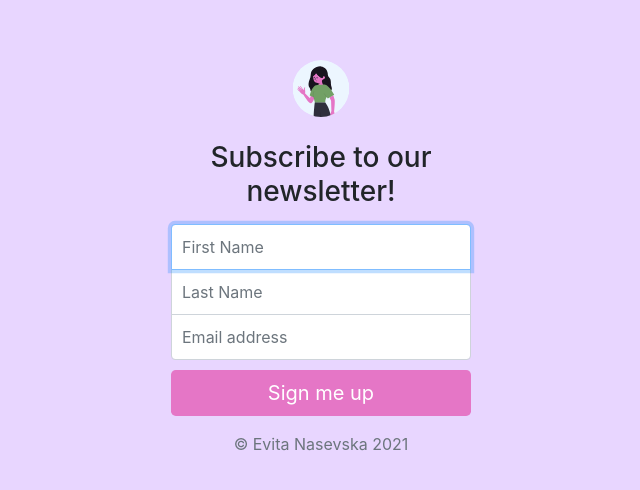
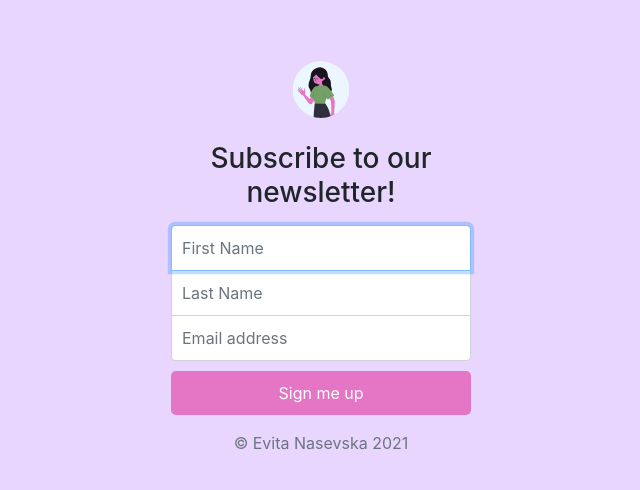
Before and after one commit to evitanasevska/newsletter-subscription, a website: page signup.html in a window 1280 px wide. Shown: the part 134-624 px from the top of the page, without its empty margins (319-959 px from the left). Drawn offline with nearby package versions, Linux system fonts and the light colour scheme.

Commit message:
Fixed sign up button

```diff
--- a/public/css/style.scss
+++ b/public/css/style.scss
@@ -52,3 +52,14 @@ form {
     margin-top: 16px!important;
   }
 }
+
+.my-btn {
+  background-color: #E576C6;
+  border: none;
+  color: white;
+  padding: 10px;
+  border-radius: 5px;
+  &:hover {
+    background-color: #d867b8;
+  }
+}
--- a/signup.html
+++ b/signup.html
@@ -60,14 +60,6 @@
         .bd-placeholder-img-lg {
           font-size: 3.5rem;
         }
-      .btn-primary {
-        background-color: #E576C6;
-        border: #E576C6;
-      }
-
-      .btn-primary:hover {
-        background-color: #d867b8;
-      }
       }
     </style>
 
@@ -112,7 +104,7 @@
           name="email"
         />
         </div>
-        <button class="w-100 btn btn-lg btn-primary" type="submit">
+        <button class="w-100 my-btn" type="submit">
           Sign me up
         </button>
         <p class="mt-5 mb-3 text-muted">&copy; Evita Nasevska 2021</p>
```
Also changed, not shown: public/css/style.css, 1 other file.
